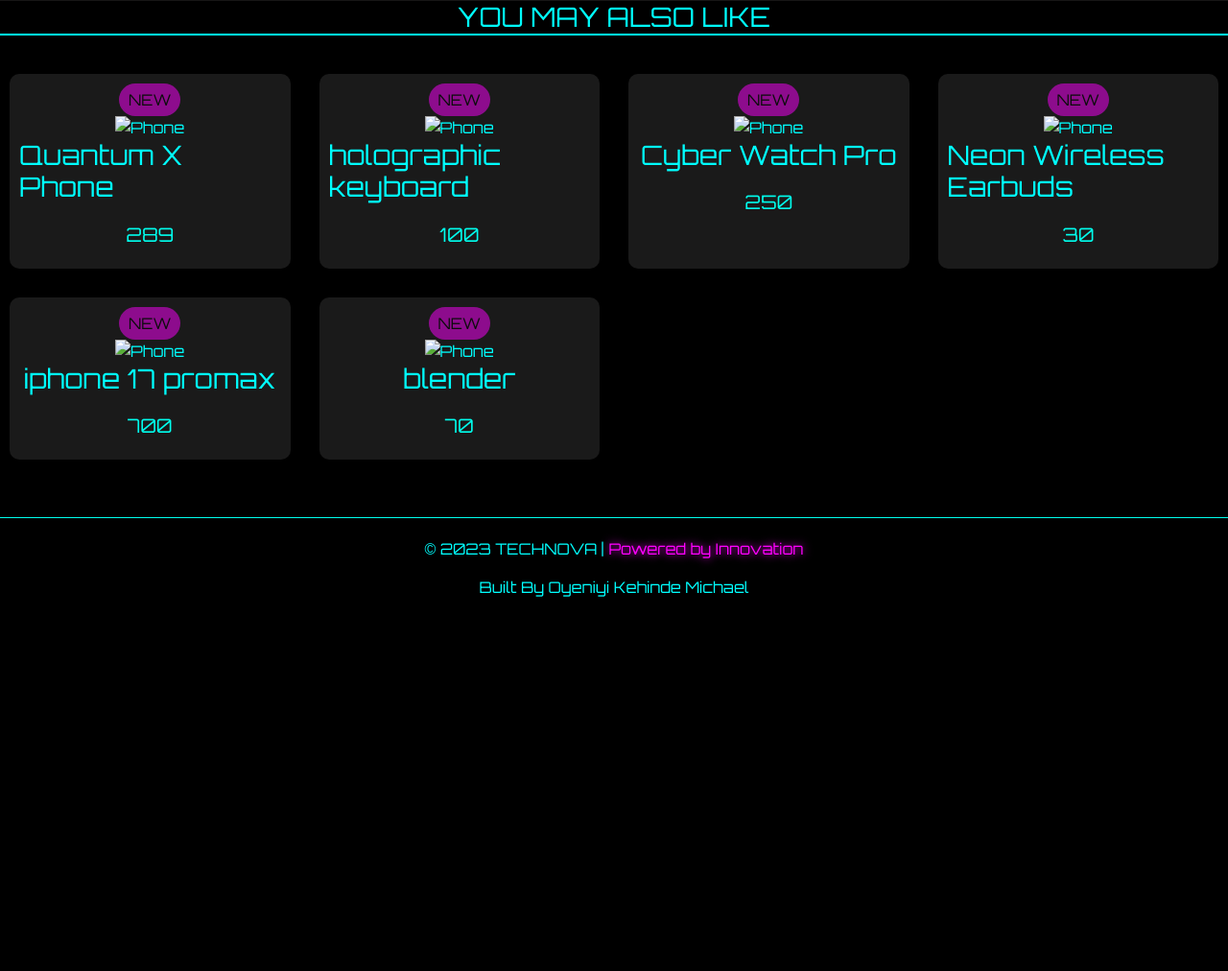
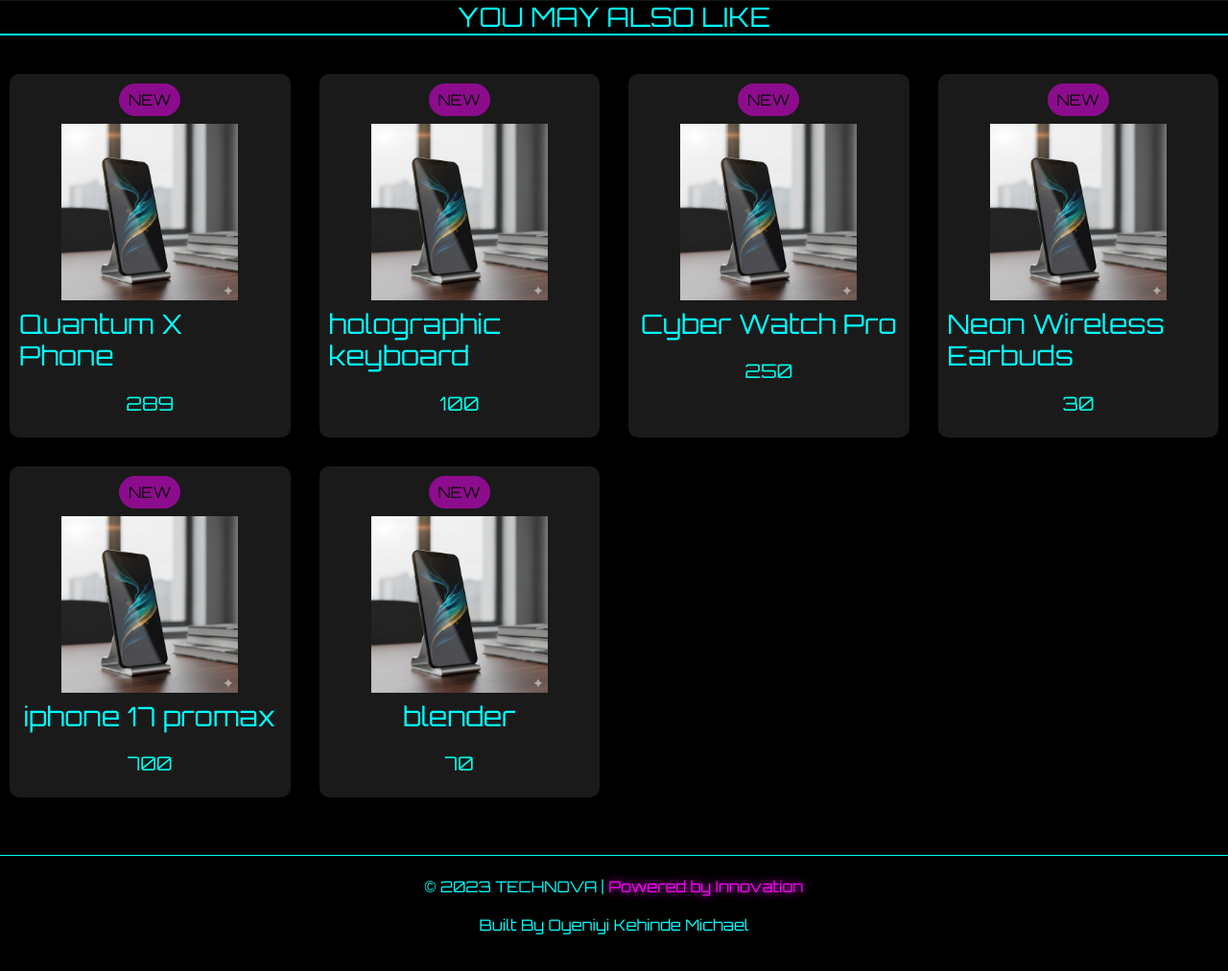
Before and after one commit to mike0001-prog/ecommerce-application, a Django app: a page that uses authentication/templates/storefront/product_details.html in a window 1280 px wide. Shown: the part 619-1631 px from the top of the page at 96% size. Before the commit the page ends 1241 px from the top, so only its background shows below. Run offline with Django 5.2, Linux system fonts and the light colour scheme; data comes from the database, SQL or seed files in the repository; both versions use the stored data as it was after the commit; some libraries are stand-ins or nearby versions.

```diff
--- a/authentication/templates/storefront/product_details.html
+++ b/authentication/templates/storefront/product_details.html
@@ -125,14 +125,16 @@
         </div> -->
           <div class="product-card">
         <div class="product-badge">{{ product.cat }}</div>
-        <img src="https://via.placeholder.com/200x200/1A1A1A/00FFEE?text=PRODUCT" alt="Phone">
+          <div class="product-image">
+          <img class="p-2" src="{% static '/storefront/default.png' %}" alt="Phone">
+        </div>
         <h3>{{ product.name }}</h3>
         {% if product.cat == "sale" %}
         <p class="price">{{ product.sale_price }}<span class="original-price">{{ product.price }}</span></p>
         {% else %}
         <p class="price">{{ product.price }}</p>
         {% endif %}
-          <a href="{% url 'product_details' product.name %}">
+          <a class="text-decoration-none" href="{% url 'product_details' product.name %}">
        <button class="btn-neon">VIEW PRODUCT</button>
       </a>
       </div>
```
Also changed, not shown: db.sqlite3.
